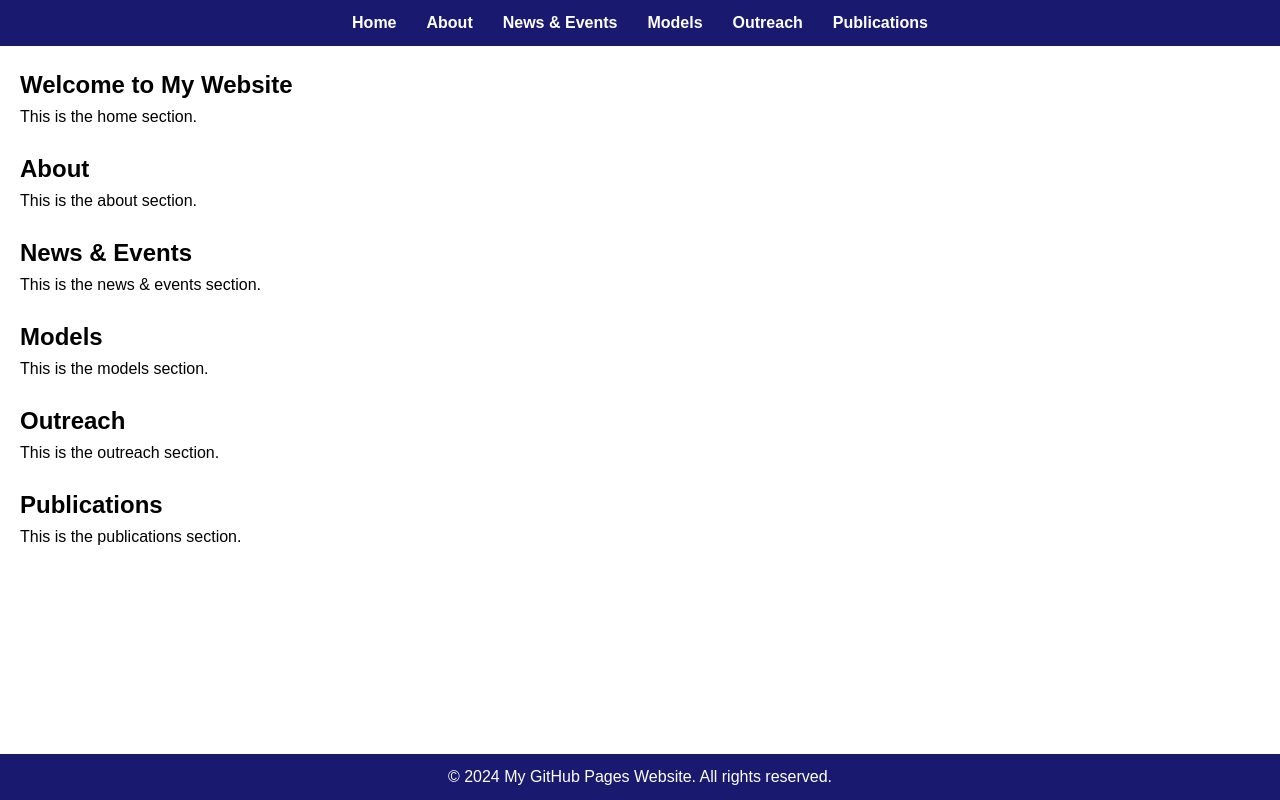
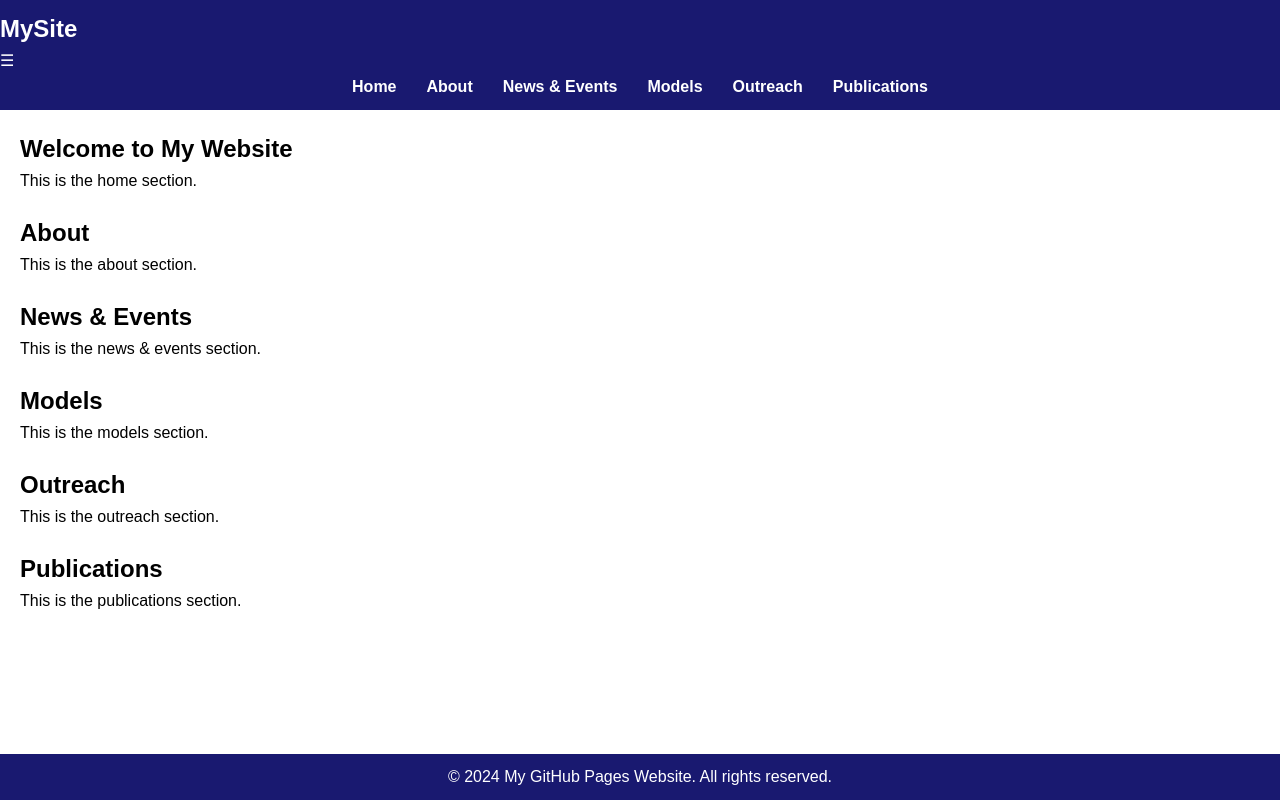
Before and after one commit to emquardokus/emquardokus.github.io, a plain HTML site: page index.html in a window 1280 px wide. Drawn offline with Linux system fonts and the light colour scheme.

Commit message:
Update index.html

```diff
--- a/index.html
+++ b/index.html
@@ -9,7 +9,13 @@
 <body>
     <header>
         <nav>
-            <ul>
+            <div class="logo">
+                <h1>MySite</h1>
+            </div>
+             <div class="menu-toggle" id="menuToggle">
+                &#9776;
+            </div>
+            <ul class="nav-links">
                 <li><a href="#home">Home</a></li>
                 <li><a href="#about">About</a></li>
                 <li><a href="#newsandevents">News & Events</a></li>
@@ -49,5 +55,6 @@
     <footer>
         <p>&copy; 2024 My GitHub Pages Website. All rights reserved.</p>
     </footer>
+    <script src="script.js"></script>
 </body>
 </html>
```
